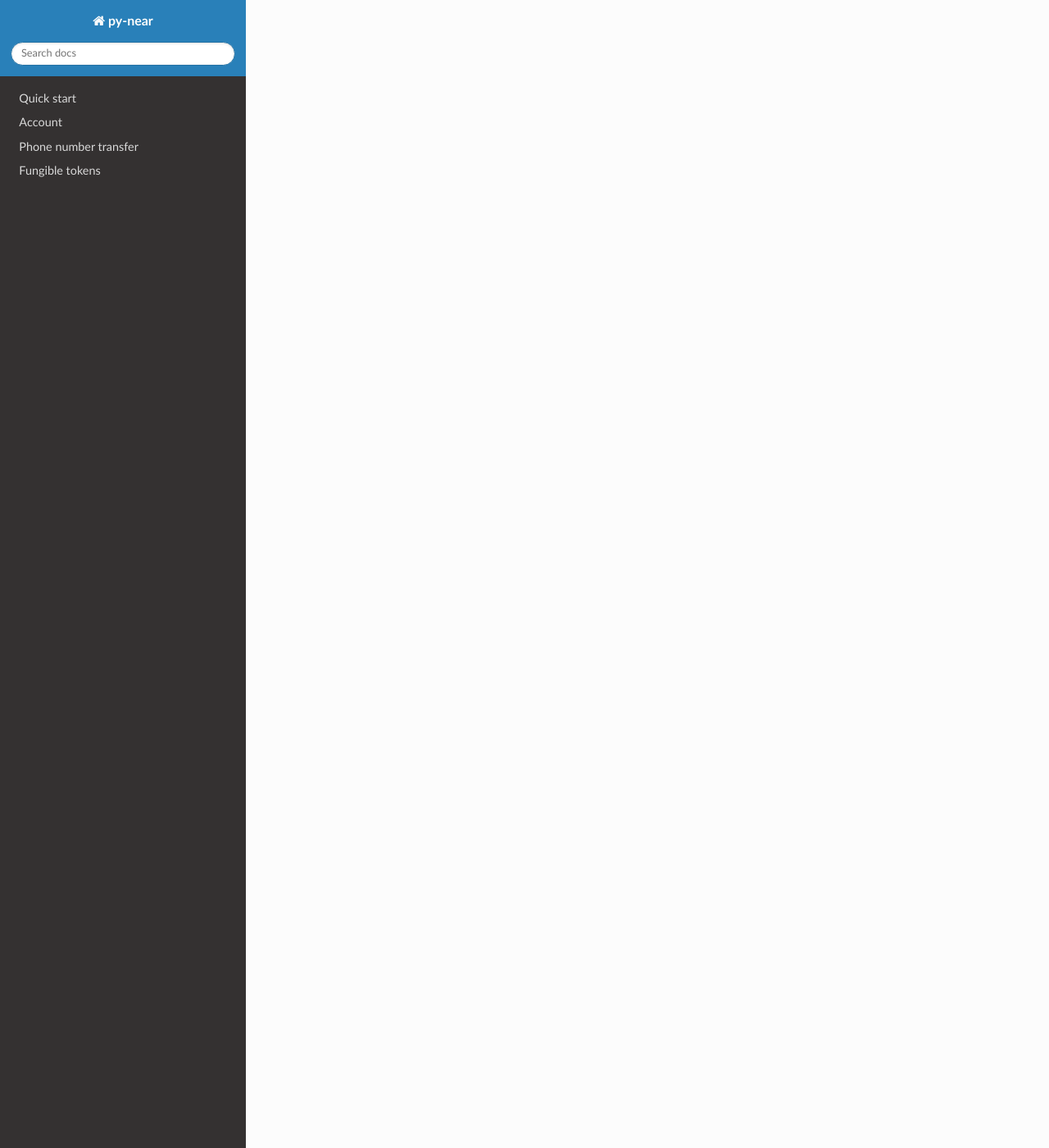
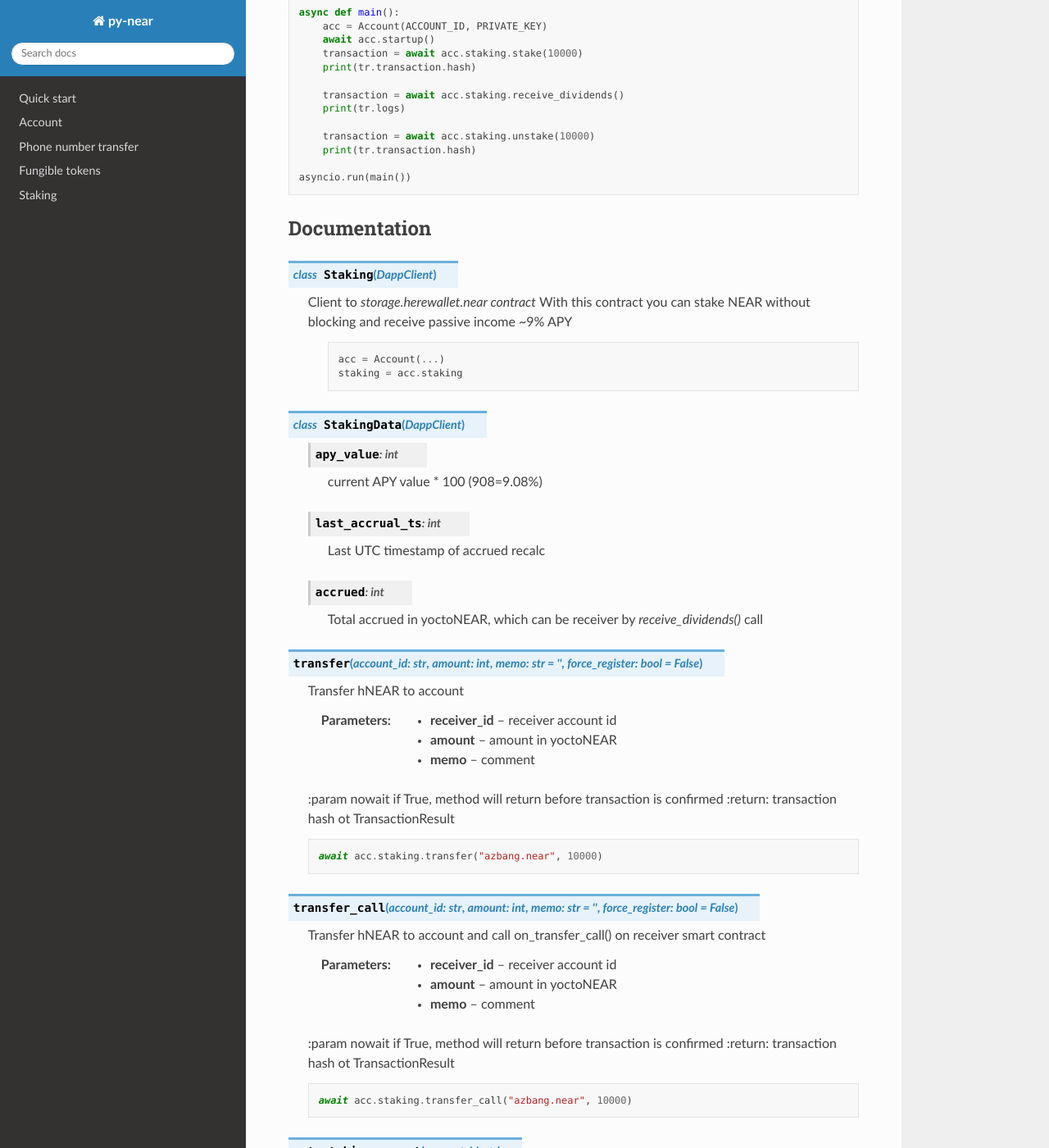
Before and after one commit to pvolnov/py-near, a Sphinx documentation site: the page built from docs/index.rst, in a window 1280 px wide and 1400 px high, scrolled down 11601 px. Shown: the whole window at 82% size. Built offline with Sphinx 7.4.7 and the Read the Docs theme 2.0.0, drawn with Linux system fonts in a browser that asks for light colours; some of the changed text lies outside the part shown.

Commit message:
feat: docs

```diff
--- /dev/null
+++ b/docs/clients/staking.rst
@@ -0,0 +1,168 @@
+
+Staking
+======================
+
+.. note::
+   Class to stake NEAR on liquid staking. You can stake NEAR and withdraw at any time without fees
+
+   Read more about staking: https://docs.herewallet.app/technology-description/readme
+
+
+Quick start
+-----------
+
+.. code:: python
+
+    from pynear.account import Account
+    from pynear.dapps.fts import FTS
+    import asyncio
+
+    ACCOUNT_ID = "mydev.near"
+    PRIVATE_KEY = "ed25519:..."
+
+
+    async def main():
+        acc = Account(ACCOUNT_ID, PRIVATE_KEY)
+        await acc.startup()
+        transaction = await acc.staking.stake(10000)
+        print(tr.transaction.hash)
+
+        transaction = await acc.staking.receive_dividends()
+        print(tr.logs)
+
+        transaction = await acc.staking.unstake(10000)
+        print(tr.transaction.hash)
+
+    asyncio.run(main())
+
+Documentation
+-------------
+
+.. class:: Staking(DappClient)
+
+   Client to `storage.herewallet.near contract`
+   With this contract you can stake NEAR without blocking and receive passive income ~9% APY
+
+    .. code:: python
+
+        acc = Account(...)
+        staking = acc.staking
+
+
+.. class:: StakingData(DappClient)
+
+    .. py:attribute:: apy_value
+        :type: int
+
+        current APY value * 100 (908=9.08%)
+
+    .. py:attribute:: last_accrual_ts
+        :type: int
+
+        Last UTC timestamp of accrued recalc
+
+    .. py:attribute:: accrued
+        :type: int
+
+        Total accrued in yoctoNEAR, which can be receiver by `receive_dividends()` call
+
+
+.. function:: transfer(account_id: str, amount: int, memo: str = "", force_register: bool = False)
+
+    Transfer hNEAR to account
+
+    :param receiver_id: receiver account id
+    :param amount: amount in yoctoNEAR
+    :param memo: comment
+    :param nowait if True, method will return before transaction is confirmed
+    :return: transaction hash ot TransactionResult
+
+    .. code:: python
+
+        await acc.staking.transfer("azbang.near", 10000)
+
+
+.. function:: transfer_call(account_id: str, amount: int, memo: str = "", force_register: bool = False)
+
+    Transfer hNEAR to account and call on_transfer_call() on receiver smart contract
+
+    :param receiver_id: receiver account id
+    :param amount: amount in yoctoNEAR
+    :param memo: comment
+    :param nowait if True, method will return before transaction is confirmed
+    :return: transaction hash ot TransactionResult
+
+    .. code:: python
+
+        await acc.staking.transfer_call("azbang.near", 10000)
+
+
+
+.. function:: get_staking_amount(account_id: str)
+
+    Get staking balance of account.
+
+    :param account_id: account id
+    :param nowait if True, method will return before transaction is confirmed
+    :return: int balance in yoctoNEAR
+
+    .. code:: python
+
+        amount = await acc.staking.get_staking_amount("azbang.near")
+        print(amount)
+
+
+.. function:: get_user(account_id: str)
+
+    Get user staking parameters
+
+    :param account_id: account id
+    :return: StakingData
+
+    .. code:: python
+
+        data = await acc.staking.get_user("azbang.near")
+        print(data.apy_value / 100)
+
+
+
+.. function:: stake(amount: int, nowait: bool = False)
+
+    Deposit staking for account
+
+    :param amount: in amount of yoctoNEAR
+    :param nowait: if True, method will return before transaction is confirmed
+    :return: transaction hash or TransactionResult
+
+    .. code:: python
+
+        res = await acc.staking.stake(1_000_000_000_000_000)
+        print(res.transaction.hash)
+
+
+
+.. function:: unstake(amount: int, nowait: bool = False)
+
+    Withdraw from staking
+
+    :param amount: in amount of yoctoNEAR
+    :param nowait: if True, method will return before transaction is confirmed
+    :return: transaction hash or TransactionResult
+
+    .. code:: python
+
+        res = await acc.staking.unstake(1_000_000_000_000_000)
+        print(res.transaction.hash)
+
+
+.. function:: receive_dividends(nowait: bool = False)
+
+    Receive dividends. user.accrued yoctoNEAR amount will transfer to staking balance
+
+    :param nowait: if True, method will return before transaction is confirmed
+    :return: transaction hash ot TransactionResult
+
+    .. code:: python
+
+        res = await acc.staking.receive_dividends()
+        print(res.transaction.hash)
--- a/docs/index.rst
+++ b/docs/index.rst
@@ -4,14 +4,17 @@ Welcome to py-near's documentation!
 
 .. toctree::
    :glob:
-   :titlesonly:
+   :maxdepth: 2
 
    quickstart.rst
    account.rst
+
    clients/phone.rst
    clients/fungible-token.rst
+   clients/staking.rst
 
 .. include:: quickstart.rst
 .. include:: account.rst
 .. include:: clients/phone.rst
 .. include:: clients/fungible-token.rst
+.. include:: clients/staking.rst
```
Also changed, not shown: 1 other file.
